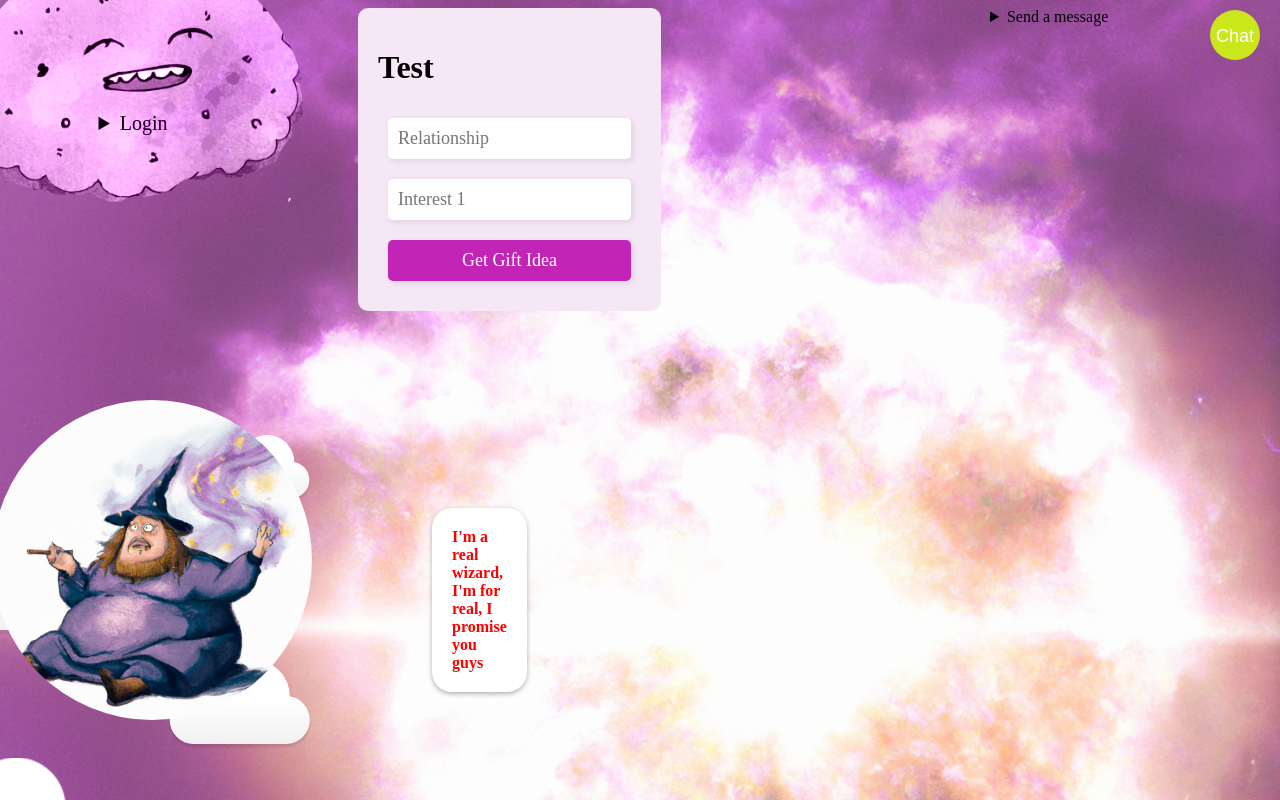
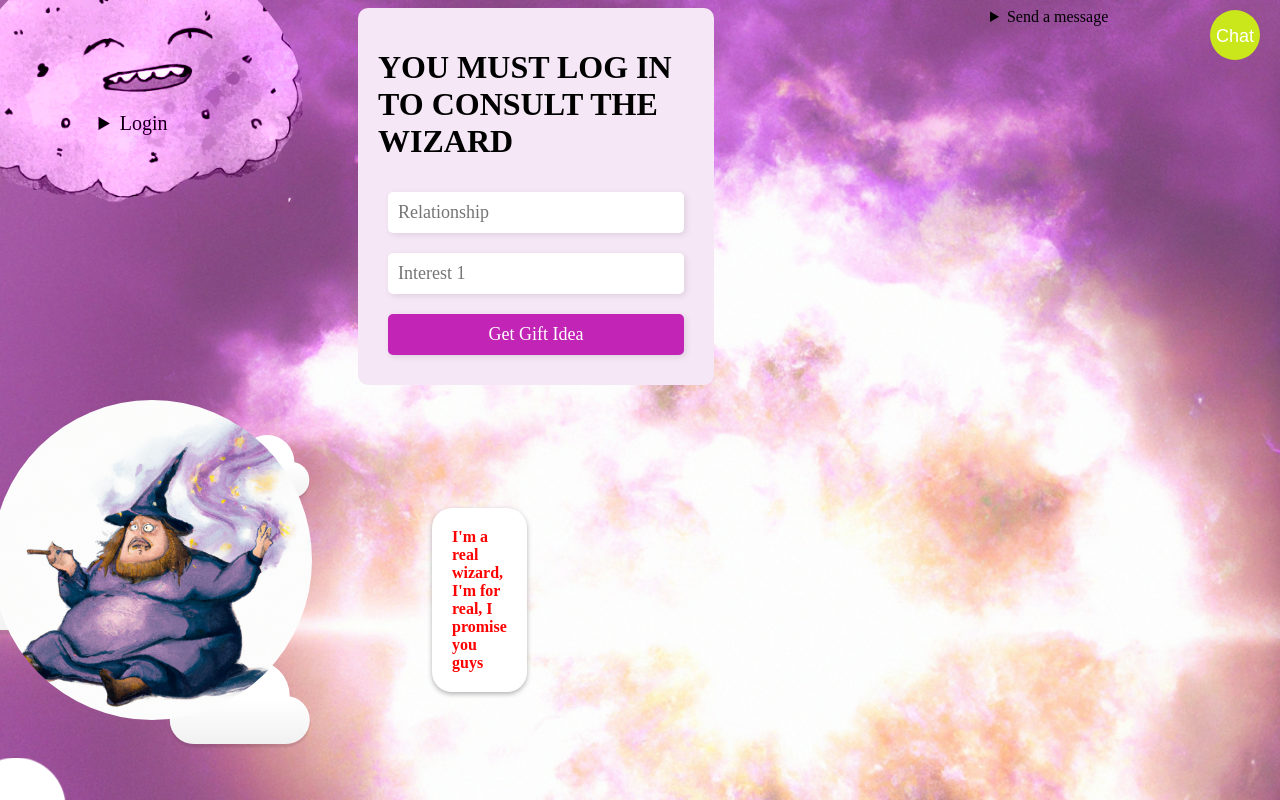
Before and after one commit to Fussyotter/sage_front, a Next.js app in the folder sage/: page / in a window 1280 px wide. Built offline with nearby package versions, Linux system fonts and the light colour scheme.

Commit message:
logout and some ternary's

```diff
--- a/sage/components/GiftParams.js
+++ b/sage/components/GiftParams.js
@@ -1,6 +1,7 @@
 import React, { useContext, useState, useEffect } from 'react';
 import { GiftContext } from '@/context/CurrentGiftContext';
 import { BackgroundContext } from '@/context/BackgroundContext';
+import { UserContext } from '@/context/context';
 
 export default function GiftParams() {
 	const {
@@ -15,6 +16,7 @@ export default function GiftParams() {
 
 	} = useContext(GiftContext);
 	const [moving, setMoving] = useContext(BackgroundContext);
+	const [loggedInUser] = useContext(UserContext)
 
 
 	useEffect(() => {
@@ -45,7 +47,7 @@ export default function GiftParams() {
 
 	return (
 		<div className='gift-params-container'>
-			<h1>Test </h1>
+			{loggedInUser ? ( <h1>TELL THE WIZARD THE RELATIONSHIP YOU HAVE WITH THE RECIPIENT OF THE GIFT! AND ALSO WHAT THEY ARE INTERESTED IN! NO MORE BECAUSE IT COULD TIRE THE WIZARD OUT TO HEAR MORE FROM YOU {loggedInUser}</h1>):(<h1> YOU MUST LOG IN TO CONSULT THE WIZARD</h1>) }
 			<input
 				className='input-field'
 				value={relationship}
--- a/sage/components/Login.js
+++ b/sage/components/Login.js
@@ -46,7 +46,7 @@ export default function Login() {
     }
 
     return (
-			<>
+			<>{!loginStatus ? (
 				<details className='login-details'>
 					<summary className='login-summary'>Login</summary>
 					<div>
@@ -68,8 +68,9 @@ export default function Login() {
 						/>
 					</div>
 					<button onClick={handleLogin}>Log in</button>
-				</details>
-                {/* <button onClick={handleLogout}>Log out</button> */}
+				</details>): (
+
+                <button onClick={handleLogout}>Log out</button>)}
 			</>
 		);
 }
--- a/sage/styles/globals.css
+++ b/sage/styles/globals.css
@@ -53,7 +53,7 @@
 .gift-params-container{
   display:flex;
   position:relative;
-  /* flex-basis:50%; */
+  flex-basis:50%;
   flex-direction: column;
   /* align-items:left; */
   /* justify-content: center; */
```
